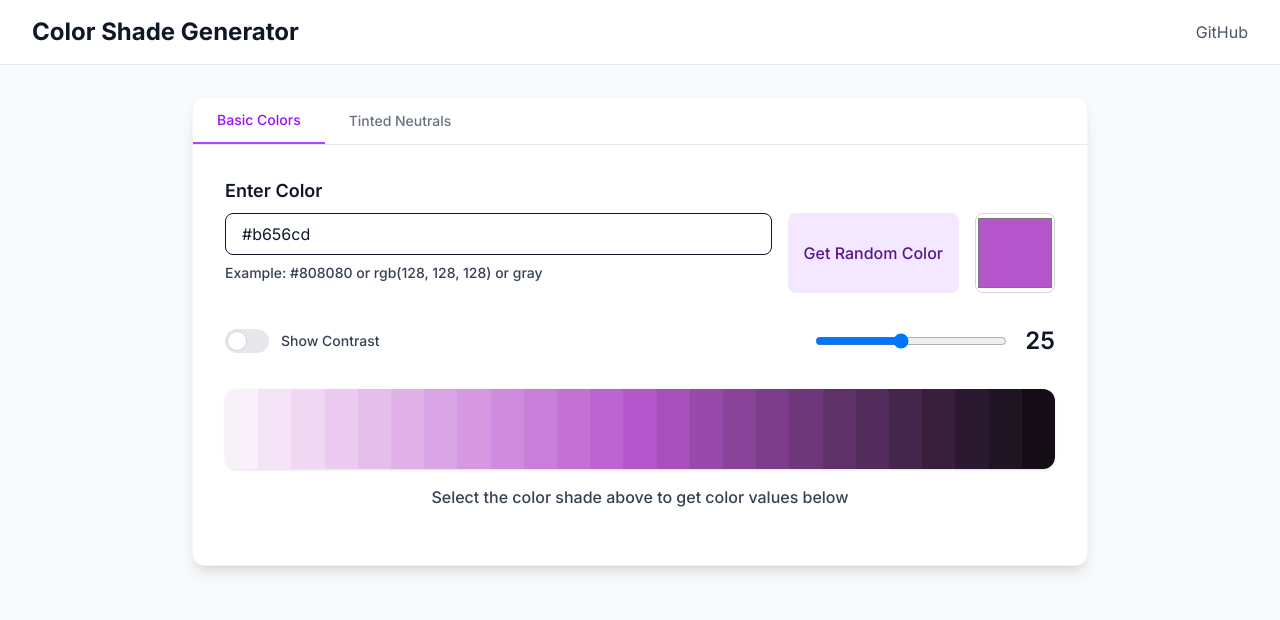
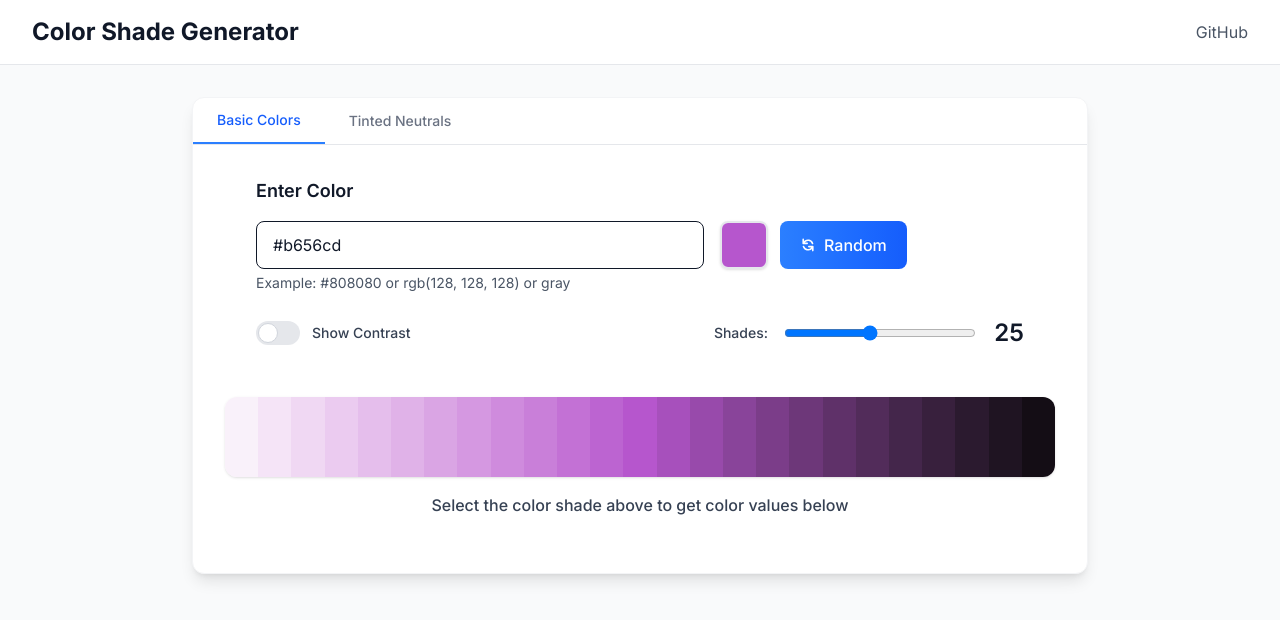
Before and after one commit to SamsonHD/shade-master, a Next.js app: page / in a window 1280 px wide. Shown: the top 620 px of the page. Built offline with nearby package versions, Linux system fonts and the light colour scheme.

Commit message:
Improve UI: Enhance layout and styling of color input section with better alignment, modern styling, and improved UX

```diff
--- a/app/page.tsx
+++ b/app/page.tsx
@@ -131,7 +131,7 @@ export default function Home() {
                   onClick={() => setActiveTab('basic')}
                   className={`px-6 py-3 text-sm font-medium ${
                     activeTab === 'basic'
-                      ? 'border-b-2 border-purple-500 text-purple-600'
+                      ? 'border-b-2 border-blue-500 text-blue-600'
                       : 'text-gray-500 hover:text-gray-700 hover:border-gray-300'
                   }`}
                 >
@@ -141,7 +141,7 @@ export default function Home() {
                   onClick={() => setActiveTab('tinted')}
                   className={`px-6 py-3 text-sm font-medium ${
                     activeTab === 'tinted'
-                      ? 'border-b-2 border-purple-500 text-purple-600'
+                      ? 'border-b-2 border-blue-500 text-blue-600'
                       : 'text-gray-500 hover:text-gray-700 hover:border-gray-300'
                   }`}
                 >
@@ -155,39 +155,91 @@ export default function Home() {
                 {activeTab === 'basic' ? (
                   // Basic Colors Content
                   <>
-                    <div>
-                      <label className="block text-lg font-semibold text-gray-900 mb-2">
+                    <div className="max-w-3xl mx-auto">
+                      <label className="block text-lg font-semibold text-gray-900 mb-4">
                         Enter Color
                       </label>
-                      <div className="flex flex-col sm:flex-row gap-4 items-start">
-                        <div className="flex-grow w-full sm:w-auto">
+                      <div className="flex items-center gap-4">
+                        <div className="flex-1 max-w-md">
+                          <div className="relative">
                             <input
                               type="text"
                               value={baseColor}
                               onChange={handleColorChange}
-                            className="w-full px-4 py-2 border rounded-lg focus:outline-none focus:ring-2 focus:ring-purple-500 text-gray-900 bg-white"
+                              className="w-full h-12 px-4 border rounded-lg focus:outline-none focus:ring-2 focus:ring-blue-500 text-gray-900 bg-white"
                               placeholder="Enter color value"
                             />
-                          <p className="text-gray-700 text-sm mt-2 font-medium">
+                            <p className="absolute -bottom-6 left-0 text-gray-600 text-sm">
                               Example: #808080 or rgb(128, 128, 128) or gray
                             </p>
                           </div>
-                        <div className="flex gap-4 w-full sm:w-auto">
-                          <button
-                            onClick={getRandomColor}
-                            className="flex-1 sm:flex-none px-4 py-2 bg-purple-100 hover:bg-purple-200 text-purple-900 font-medium rounded-lg transition-colors"
-                          >
-                            Get Random Color
-                          </button>
-                          <div className="w-20 h-20 rounded-lg border border-gray-300 cursor-pointer overflow-hidden shrink-0">
+                        </div>
+                        <div className="flex items-center gap-3">
+                          <div className="group relative">
+                            <div className="w-12 h-12 rounded-lg border-2 border-gray-200 cursor-pointer overflow-hidden shadow-sm hover:border-blue-400 transition-all transform hover:scale-105">
                               <input
                                 type="color"
                                 value={baseColor}
                                 onChange={handleColorChange}
-                              className="w-full h-full cursor-pointer"
+                                className="w-full h-full cursor-pointer opacity-0 absolute inset-0"
                                 aria-label="Color picker"
                               />
+                              <div
+                                className="w-full h-full"
+                                style={{ backgroundColor: baseColor }}
+                              />
                             </div>
+                            <div className="absolute -bottom-1 left-1/2 transform -translate-x-1/2 opacity-0 group-hover:opacity-100 transition-opacity">
+                              <div className="bg-gray-900 text-white text-xs py-1 px-2 rounded whitespace-nowrap">
+                                Pick color
+                              </div>
+                            </div>
+                          </div>
+                          <button
+                            onClick={getRandomColor}
+                            className="h-12 px-5 bg-gradient-to-r from-blue-500 to-blue-600 hover:from-blue-600 hover:to-blue-700 text-white font-medium rounded-lg transition-all transform hover:scale-105 hover:shadow-md flex items-center justify-center gap-2"
+                          >
+                            <svg xmlns="http://www.w3.org/2000/svg" className="h-4 w-4" viewBox="0 0 20 20" fill="currentColor">
+                              <path fillRule="evenodd" d="M4 2a1 1 0 011 1v2.101a7.002 7.002 0 0111.601 2.566 1 1 0 11-1.885.666A5.002 5.002 0 005.999 7H9a1 1 0 010 2H4a1 1 0 01-1-1V3a1 1 0 011-1zm.008 9.057a1 1 0 011.276.61A5.002 5.002 0 0014.001 13H11a1 1 0 110-2h5a1 1 0 011 1v5a1 1 0 11-2 0v-2.101a7.002 7.002 0 01-11.601-2.566 1 1 0 01.61-1.276z" clipRule="evenodd" />
+                            </svg>
+                            Random
+                          </button>
+                        </div>
+                      </div>
+                    </div>
+
+                    {/* Controls Section */}
+                    <div className="max-w-3xl mx-auto">
+                      <div className="flex flex-col sm:flex-row justify-between items-center gap-6 py-4">
+                        <div className="flex items-center gap-4">
+                          <label className="relative inline-flex items-center cursor-pointer">
+                            <input
+                              type="checkbox"
+                              checked={showContrast}
+                              onChange={(e) => setShowContrast(e.target.checked)}
+                              className="sr-only peer"
+                            />
+                            <div className="w-11 h-6 bg-gray-200 peer-focus:outline-none peer-focus:ring-4 peer-focus:ring-blue-300 rounded-full peer peer-checked:after:translate-x-full rtl:peer-checked:after:-translate-x-full peer-checked:after:border-white after:content-[''] after:absolute after:top-[2px] after:start-[2px] after:bg-white after:border-gray-300 after:border after:rounded-full after:h-5 after:w-5 after:transition-all peer-checked:bg-blue-600"></div>
+                            <span className="ms-3 text-sm font-medium text-gray-700">
+                              Show Contrast
+                            </span>
+                          </label>
+                        </div>
+                        <div className="flex items-center gap-4">
+                          <span className="text-sm font-medium text-gray-700">Shades:</span>
+                          <input
+                            type="range"
+                            min="5"
+                            max="50"
+                            step="1"
+                            value={numShades}
+                            onChange={(e) => setNumShades(parseInt(e.target.value))}
+                            className="w-48"
+                            aria-label="Number of shades"
+                          />
+                          <span className="text-2xl font-semibold text-gray-900 w-8 text-right">
+                            {numShades}
+                          </span>
                         </div>
                       </div>
                     </div>
@@ -232,39 +284,6 @@ export default function Home() {
                     </div>
                   </>
                 )}
-
-                {/* Common Controls */}
-                <div className="flex justify-between items-center">
-                  <div className="flex items-center gap-4">
-                    <label className="relative inline-flex items-center cursor-pointer">
-                      <input
-                        type="checkbox"
-                        checked={showContrast}
-                        onChange={(e) => setShowContrast(e.target.checked)}
-                        className="sr-only peer"
-                      />
-                      <div className="w-11 h-6 bg-gray-200 peer-focus:outline-none peer-focus:ring-4 peer-focus:ring-purple-300 rounded-full peer peer-checked:after:translate-x-full rtl:peer-checked:after:-translate-x-full peer-checked:after:border-white after:content-[''] after:absolute after:top-[2px] after:start-[2px] after:bg-white after:border-gray-300 after:border after:rounded-full after:h-5 after:w-5 after:transition-all peer-checked:bg-purple-600"></div>
-                      <span className="ms-3 text-sm font-medium text-gray-700">
-                        Show Contrast
-                      </span>
-                    </label>
-                  </div>
-                  <div className="flex items-center gap-4">
-                    <input
-                      type="range"
-                      min="5"
-                      max="50"
-                      step="1"
-                      value={numShades}
-                      onChange={(e) => setNumShades(parseInt(e.target.value))}
-                      className="w-48"
-                      aria-label="Number of shades"
-                    />
-                    <span className="text-2xl font-semibold text-gray-900 w-8 text-right">
-                      {numShades}
-                    </span>
-                  </div>
-                </div>
 
                 {/* Color Shades Display */}
                 <div>
--- a/package.json
+++ b/package.json
@@ -17,6 +17,7 @@
   "devDependencies": {
     "@eslint/eslintrc": "^3",
     "@tailwindcss/postcss": "^4",
+    "@types/chroma-js": "^3.1.1",
     "@types/node": "^20",
     "@types/react": "^19",
     "@types/react-dom": "^19",
```
Also changed, not shown: 1 other file (tests, documents, lock files or other folders). Lines whose indentation alone changed are shown as unchanged.
